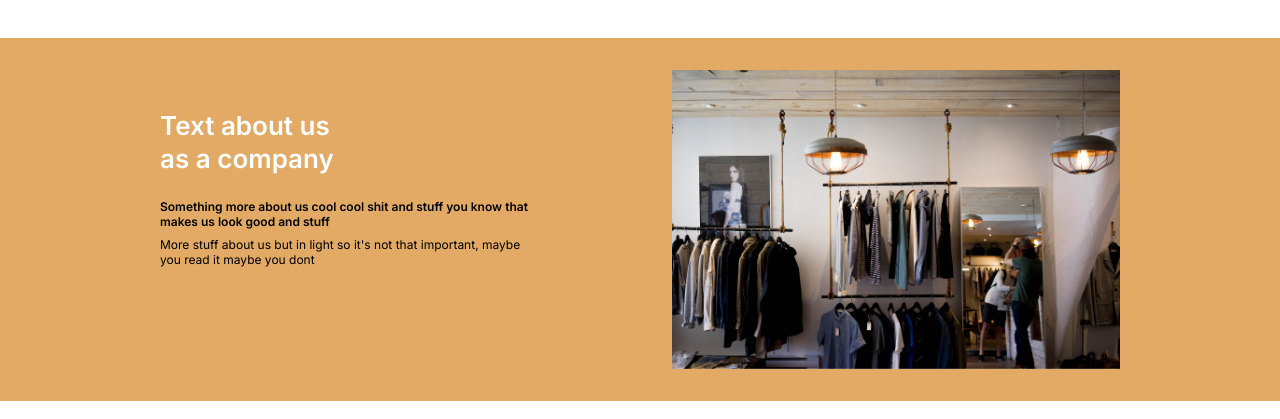
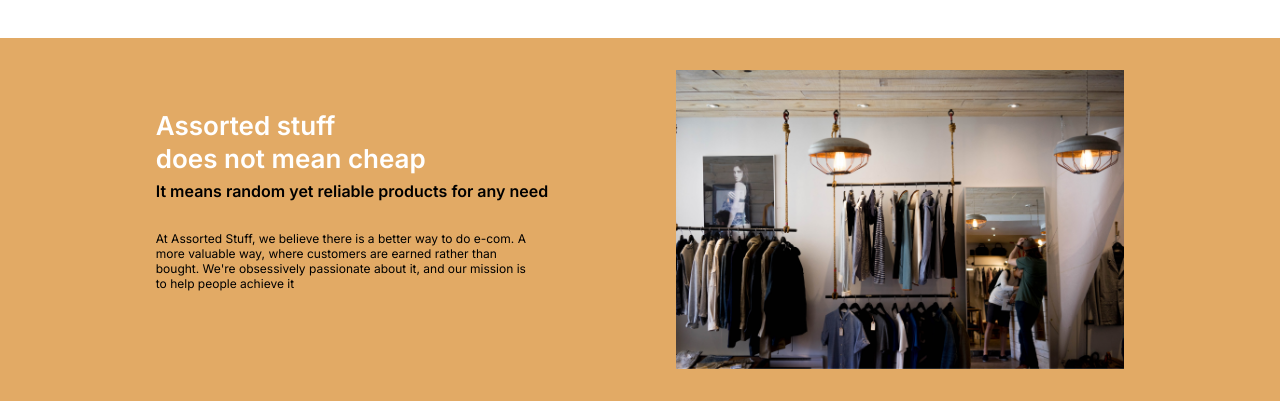
Before and after one commit to SolveigRebnord/react-ecom, a React (Create React App) app: page / in a window 1280 px wide. Shown: the part 1255-1674 px from the top of the page. Built offline with nearby package versions, Linux system fonts and the light colour scheme; no server answers.

Commit message:
All good

```diff
--- a/src/pages/HomePage.js
+++ b/src/pages/HomePage.js
@@ -92,10 +92,10 @@ const HomePage = () => {
                     </div>
         </section>
         <section className='bg-mainYellow p-8 leading-tight flex flex-col gap-10 md:flex-row md:p-14 lg:justify-center lg:gap-32 lg:p-8 lg:px-32'>
-            <div className='flex flex-col gap-2 lg:pt-10'>
-                <h2 className='text-white mb-4'>Text about us <br/> as a company</h2>
-                <p className='font-semibold max-w-sm'>Something more about us cool cool shit and stuff you know that makes us look good and stuff</p>
-                <p className='max-w-sm'>More stuff about us but in light so it's not that important, maybe you read it maybe you dont</p>
+            <div className='flex flex-col gap-1 lg:pt-10'>
+                <h2 className='text-white '>Assorted stuff <br/> does not mean cheap</h2>
+                <p className='font-semibold text-base mb-6'>It means random yet <br className='lg:hidden'></br> reliable products for any need</p>
+                <p className='max-w-sm'>At Assorted Stuff, we believe there is a better way to do e-com. A more valuable way, where customers are earned rather than bought. We're obsessively passionate about it, and our mission is to help people achieve it</p>
             </div>
             <img src='/clothing_rack.jpg' alt='Clothing racks in an old, vintage style store' className='md:w-1/2 lg:max-w-md'/>
         </section>
```
